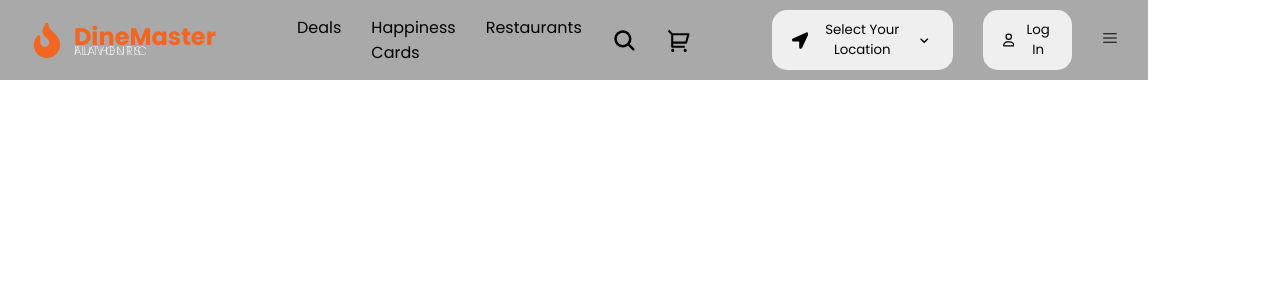
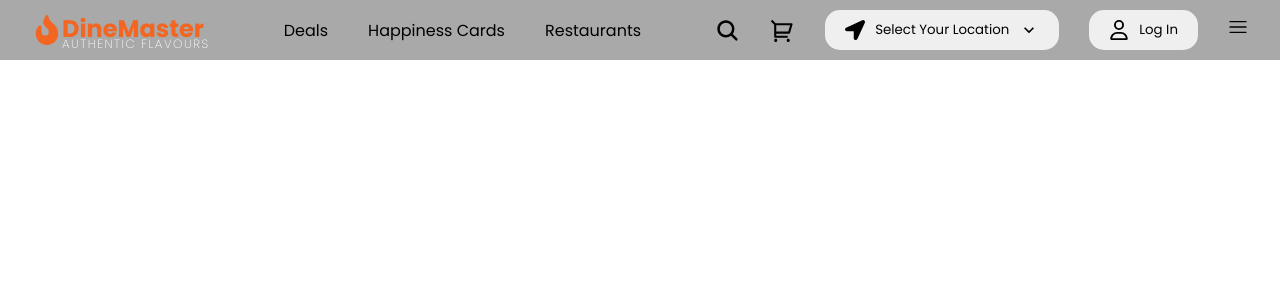
Before and after one commit to codingharsha/DineMaster_FSJ_Project, a React (Vite) app in the folder dinemaster-app/: page / in a window 1280 px wide. Shown: the top 300 px of the page. Built offline with nearby package versions, Linux system fonts and the light colour scheme.

Commit message:
Navbar Updated

```diff
--- a/dinemaster-app/src/Components/Navbar/Navbar.css
+++ b/dinemaster-app/src/Components/Navbar/Navbar.css
@@ -1,9 +1,10 @@
+
 .navbar-container{
     display: flex;
-    gap: 80px;
-    justify-content: space-between;
-    width: 85%;
-    padding: 10px 30px;
+    gap: 10px;
+    justify-content: space-around;
+    width: 100%;
+    padding: 10px 0px;
     background-color: darkgray;
     height: auto;
     align-items: center;
@@ -11,7 +12,7 @@
 
 .logo-section{
     display: flex;
-    gap: 10px;
+    gap: 0px;
 }
 
 .logo-txt{
@@ -29,7 +30,7 @@
 
 .logo-img{
     color: #f26622;
-    font-size: 35px;
+    font-size: 30px;
 }
 
 .logo-slogan{
@@ -40,15 +41,10 @@
     color: white;
 }
 
-.mid-section{
-    display: flex;
-    gap: 30px;
-    align-items: center;
-}
 
 .links{
     display: flex;
-    gap: 30px;
+    gap: 40px;
 }
 
 .buttons{
@@ -86,8 +82,6 @@
     font-family: Poppins, sans-serif;
 }
 
-.location-btn-icon-wrapper{
-    font-size: 16px;
+.btn-icon-wrapper{
+    font-size: 20px;
 }
-
-.sidebar-button{}
--- a/dinemaster-app/src/Components/Navbar/Navbar.jsx
+++ b/dinemaster-app/src/Components/Navbar/Navbar.jsx
@@ -9,7 +9,7 @@ import { FaFire } from "react-icons/fa";
 import { RxHamburgerMenu } from "react-icons/rx";
 const Navbar = () => {
   return (
-    <div>
+    <div className='navbar'>
         <div className="navbar-container">
             <div className="logo-section">
                 <FaFire className='logo-img'/>
@@ -25,20 +25,20 @@ const Navbar = () => {
                     <div className="link">Happiness Cards</div>
                     <div className="link">Restaurants</div>
                 </div>
+            </div>
+
+            <div className="right-section">
                 <div className="buttons">
                     <IoSearch className='icon-wrapper'/>
                     <RiShoppingCart2Line className='icon-wrapper'/>
                 </div>
-            </div>
-
-            <div className="right-section">
                 <button className='location-button'>
-                    <FaLocationArrow className='icon-wrapper'/>
+                    <FaLocationArrow className='btn-icon-wrapper'/>
                     <div className="location-txt">Select Your Location</div>
-                    <MdOutlineKeyboardArrowDown className='icon-wrapper'/>
+                    <MdOutlineKeyboardArrowDown className='btn-icon-wrapper'/>
                 </button>
                 <button className="profile-button">
-                    <FaRegUser className='location-btn-icon-wrapper'/>
+                    <FaRegUser className='btn-icon-wrapper'/>
                     <div className="profile-txt">Log In</div>
                 </button>
                 <div className="sidebar-button">
```
Also changed, not shown: dinemaster-app/src/Components/Home/Home.jsx (added, +11 -0 lines), dinemaster-app/src/Components/Home/Home.css (added).
